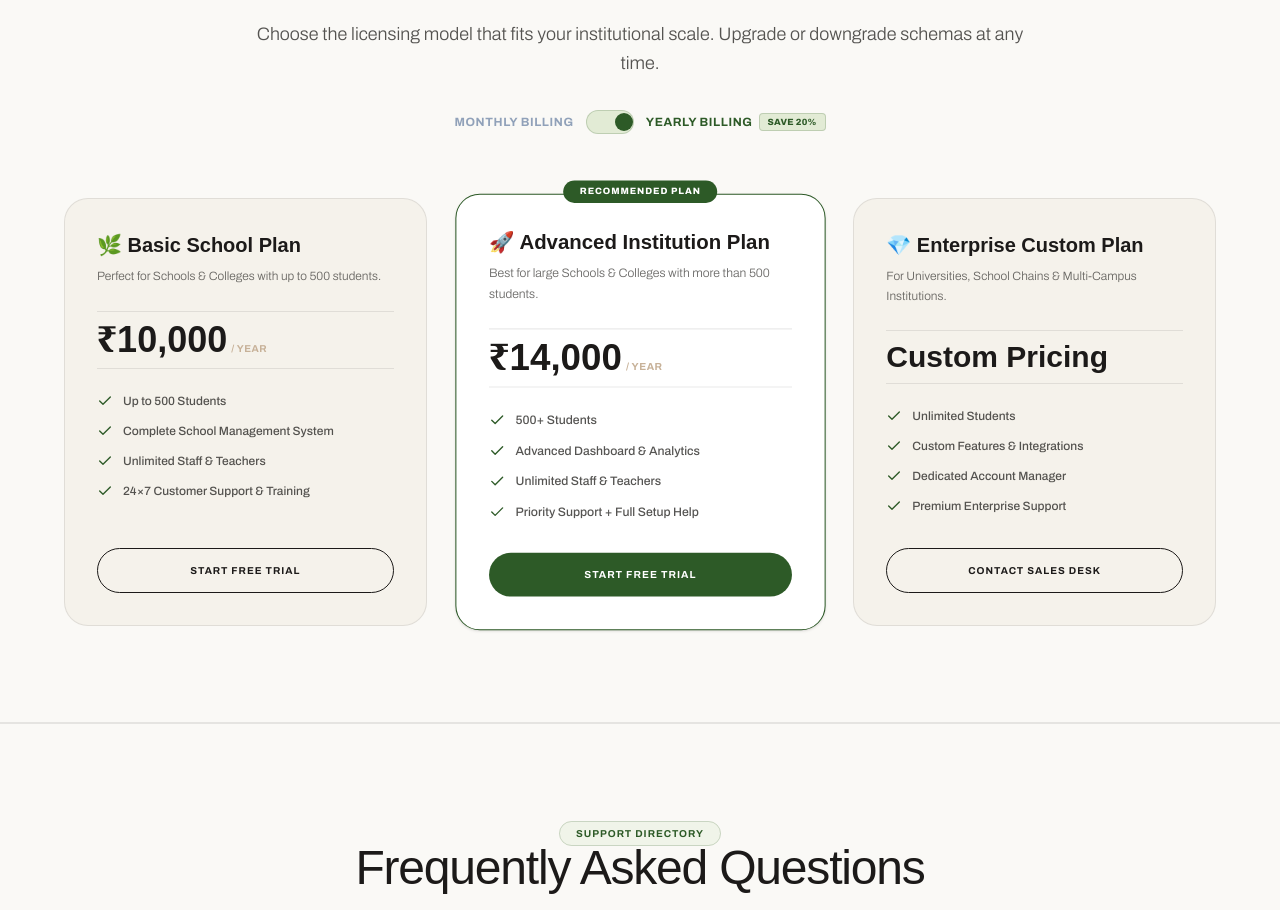
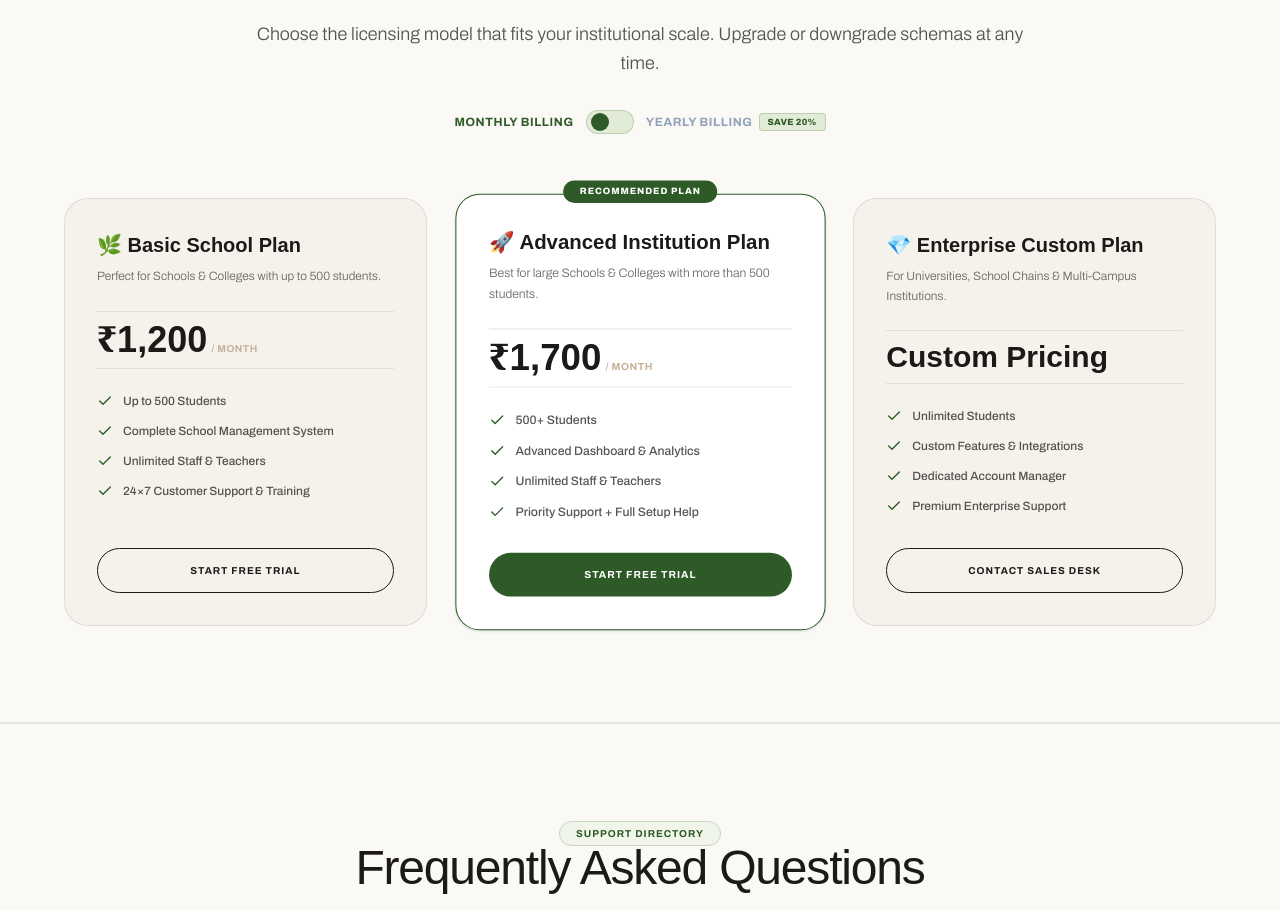
Before and after one commit to samaralpha8666-maker/schoole, a Next.js app: page / in a window 1280 px wide. Shown: the part 5289-6199 px from the top of the page. Built offline with nearby package versions, Linux system fonts and the light colour scheme; no server answers; a web font is replaced by a local one.

Commit message:
feat: Change default billing frequency to Monthly in PricingSection

```diff
--- a/components/home/pricing-section.tsx
+++ b/components/home/pricing-section.tsx
@@ -5,7 +5,7 @@ import Link from 'next/link';
 import { Check } from 'lucide-react';
 
 export default function PricingSection() {
-  const [isYearly, setIsYearly] = useState<boolean>(true);
+  const [isYearly, setIsYearly] = useState<boolean>(false);
 
   // Pricing plans with Monthly/Yearly support
   const pricingPlans = [
```
Also changed, not shown: 1 other file (tests, documents, lock files or other folders).
